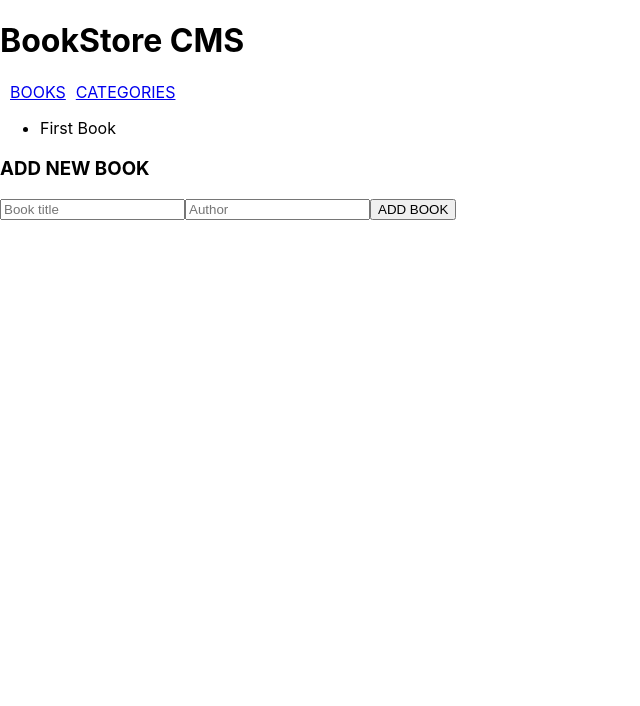
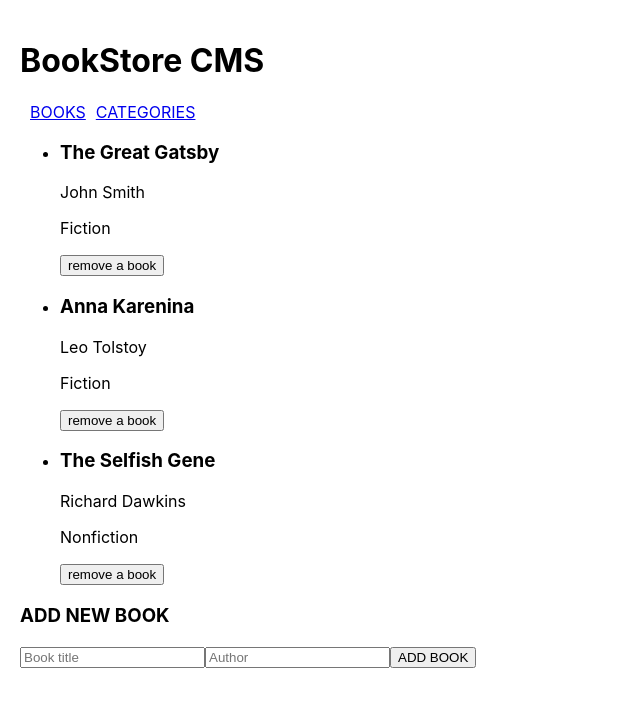
Before and after one commit to danielsafari143/bookstore, a React (Create React App) app: page / in a window 1280 px wide. Shown: the top 706 px of the page, without its empty margins (0-640 px from the left). Built offline with nearby package versions, Linux system fonts and the light colour scheme.

Commit message:
USE REDUX IN REACT COMPONENTS

```diff
--- a/package.json
+++ b/package.json
@@ -7,6 +7,7 @@
     "@testing-library/jest-dom": "^5.16.5",
     "@testing-library/react": "^13.4.0",
     "@testing-library/user-event": "^13.5.0",
+    "prop-types": "^15.8.1",
     "react": "^18.2.0",
     "react-dom": "^18.2.0",
     "react-redux": "^8.0.7",
--- a/src/components/Book.jsx
+++ b/src/components/Book.jsx
@@ -1,3 +1,29 @@
-const Book = () => <li>First Book</li>;
+import { useDispatch } from 'react-redux';
+import PropTypes from 'prop-types';
+import { removeBook } from '../redux/books/booksSlice';
+
+const Book = ({
+  id, title, author, category,
+}) => {
+  const disptch = useDispatch();
+
+  return (
+    <li>
+      <div>
+        <h3>{title}</h3>
+        <p>{author}</p>
+        <p>{category}</p>
+      </div>
+      <button type="button" onClick={() => disptch(removeBook(id))}>remove a book</button>
+    </li>
+  );
+};
+
+Book.propTypes = {
+  id: PropTypes.node.isRequired,
+  author: PropTypes.node.isRequired,
+  category: PropTypes.node.isRequired,
+  title: PropTypes.node.isRequired,
+};
 
 export default Book;
--- a/src/components/Books.jsx
+++ b/src/components/Books.jsx
@@ -1,11 +1,28 @@
+import { useSelector } from 'react-redux';
 import Book from './Book';
 import Forms from './Forms';
 
-const Books = () => (
-  <div>
-    <ul><Book /></ul>
-    <Forms />
-  </div>
-);
+const Books = () => {
+  const bookCount = useSelector((state) => state.books);
+
+  return (
+    <div>
+      <ul>
+        {
+          bookCount.books.map((item) => (
+            <Book
+              key={item.item_id}
+              id={item.item_id}
+              title={item.title}
+              author={item.author}
+              category={item.category}
+            />
+          ))
+        }
+      </ul>
+      <Forms />
+    </div>
+  );
+};
 
 export default Books;
--- a/src/components/Forms.jsx
+++ b/src/components/Forms.jsx
@@ -1,4 +1,4 @@
-import { useDispatch } from 'react-redux';
+import { useDispatch, useSelector } from 'react-redux';
 import { useState } from 'react';
 import { addBook } from '../redux/books/booksSlice';
 
@@ -6,6 +6,7 @@ const Forms = () => {
   const [title, setTitle] = useState('');
   const [author, setAuthor] = useState('');
   const dispatch = useDispatch();
+  const data = useSelector((state) => state.books);
 
   return (
     <div>
@@ -14,7 +15,16 @@ const Forms = () => {
         <form>
           <input type="text" placeholder="Book title" onChange={(e) => setTitle(e.target.value)} value={title} />
           <input type="text" placeholder="Author" onChange={(e) => setAuthor(e.target.value)} value={author} />
-          <input type="button" value="ADD BOOK" onClick={() => dispatch(addBook({ title, author }))} />
+          <input
+            type="button"
+            value="ADD BOOK"
+            onClick={() => dispatch(addBook({
+              item_id: `item${data.books.length + 1}`,
+              title,
+              author,
+              category: 'Fiction',
+            }))}
+          />
         </form>
       </div>
     </div>
--- a/src/index.css
+++ b/src/index.css
@@ -29,3 +29,7 @@ code {
 .link {
   margin-left: 10px;
 }
+
+body{
+  padding: 20px;
+}
--- a/src/redux/books/booksSlice.js
+++ b/src/redux/books/booksSlice.js
@@ -1,7 +1,26 @@
 import { createSlice } from '@reduxjs/toolkit';
 
 const initialState = {
-  books: [],
+  books: [
+    {
+      item_id: 'item1',
+      title: 'The Great Gatsby',
+      author: 'John Smith',
+      category: 'Fiction',
+    },
+    {
+      item_id: 'item2',
+      title: 'Anna Karenina',
+      author: 'Leo Tolstoy',
+      category: 'Fiction',
+    },
+    {
+      item_id: 'item3',
+      title: 'The Selfish Gene',
+      author: 'Richard Dawkins',
+      category: 'Nonfiction',
+    },
+  ],
 };
 
 const booksSlice = createSlice({
@@ -13,7 +32,7 @@ const booksSlice = createSlice({
       state.books.push(action.payload);
     },
     removeBook: (state, action) => {
-      const filterdBook = state.filter((item) => item.id !== action.id);
+      const filterdBook = state.books.filter((item) => item.item_id !== action.payload);
       state.books = filterdBook;
     },
   },
```
Also changed, not shown: 1 other file (tests, documents, lock files or other folders).
